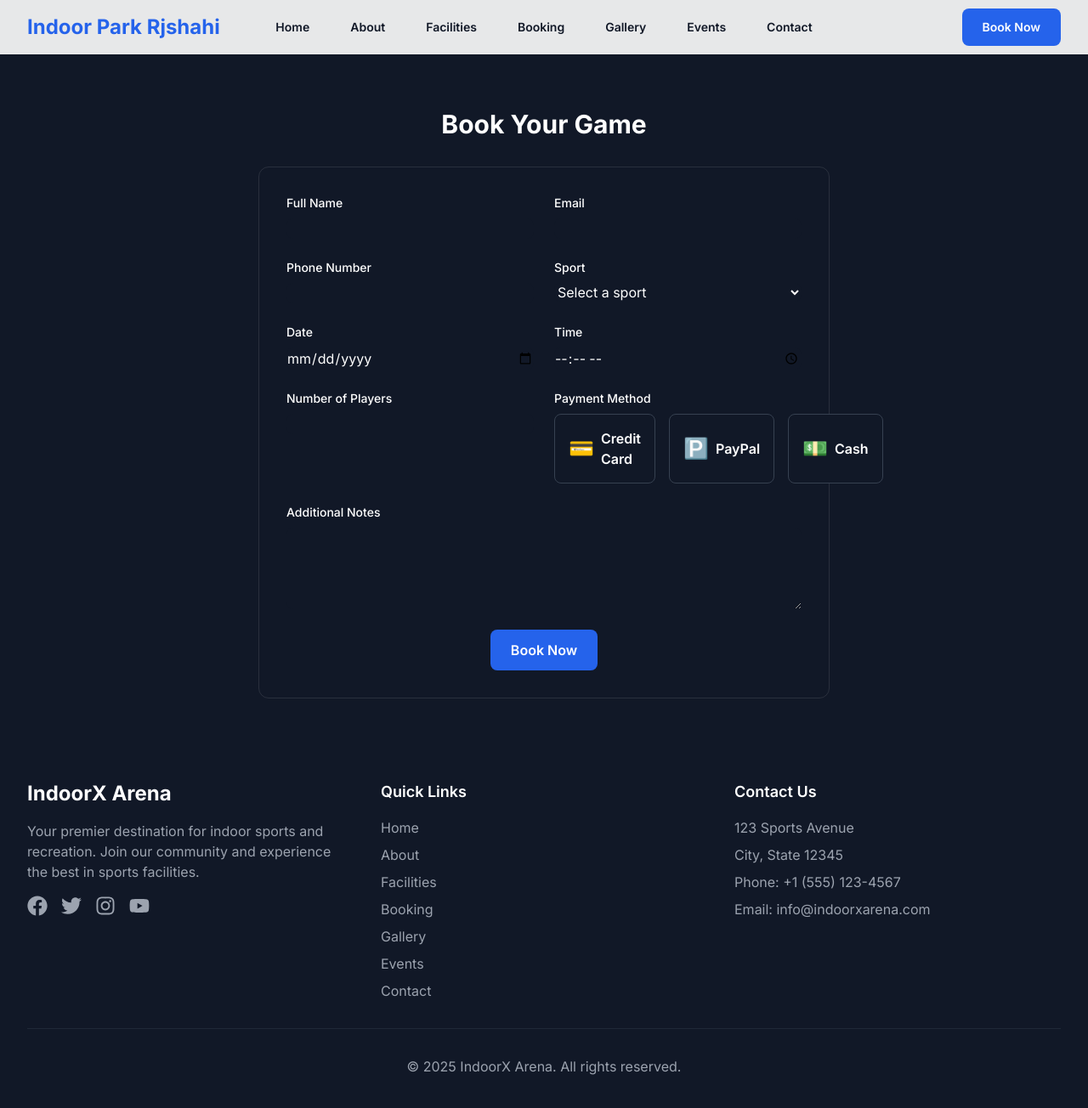
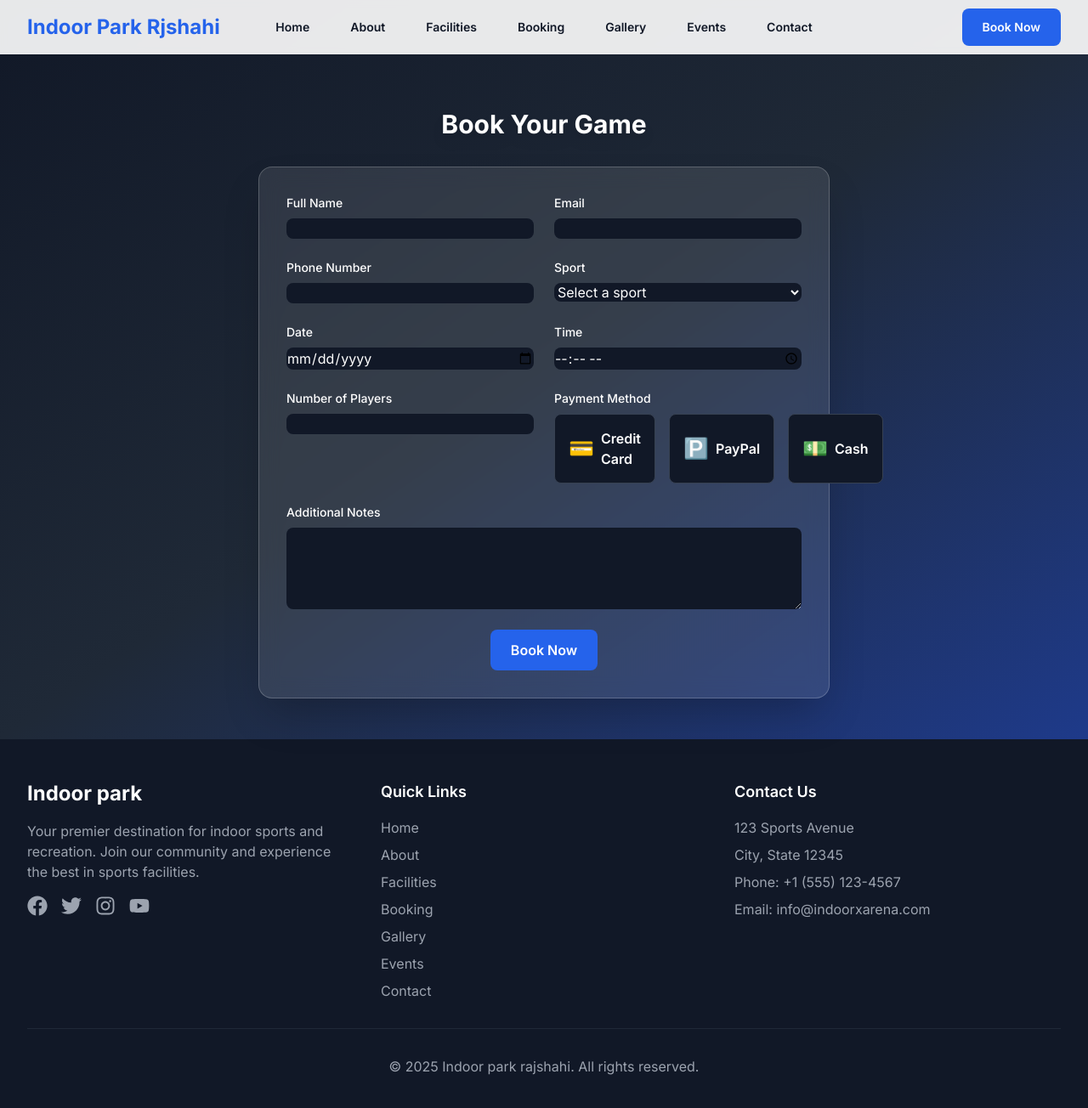
Before and after one commit to ra88ju/indor-playground, a Next.js app: page /booking in a window 1280 px wide. Shown: the top 1304 px of the page at 85% size. Built offline with nearby package versions, Linux system fonts and the light colour scheme.

Commit message:
Enhance BookingPage styling with gradient background, improved form aesthetics, and hover effects for better user experience.

```diff
--- a/app/booking/page.tsx
+++ b/app/booking/page.tsx
@@ -47,11 +47,11 @@ export default function BookingPage() {
   };
 
   return (
-    <main className="min-h-screen pt-20 bg-gray-900">
+    <main className="min-h-screen pt-20 bg-gradient-to-br from-gray-900 via-gray-800 to-blue-900">
       <div className="container-custom py-12">
         <div className="max-w-2xl mx-auto">
-          <h1 className="text-3xl font-bold text-center mb-8 text-white">Book Your Game</h1>
-          <form onSubmit={handleSubmit(onSubmit)} className="space-y-6 bg-gray p-8 rounded-xl border border-white/10">
+          <h1 className="text-3xl font-bold text-center mb-8 text-white drop-shadow-lg animate-fade-in">Book Your Game</h1>
+          <form onSubmit={handleSubmit(onSubmit)} className="space-y-6 bg-white/10 backdrop-blur-md p-8 rounded-2xl border border-white/20 shadow-2xl animate-fade-in-up">
             <div className="grid grid-cols-1 md:grid-cols-2 gap-6">
               <div>
                 <label htmlFor="name" className="block text-sm font-medium text-white mb-2">
@@ -61,7 +61,7 @@ export default function BookingPage() {
                   type="text"
                   id="name"
                   {...register("name", { required: "Name is required" })}
-                  className="mt-1 block w-full rounded-lg bg-gray-900 border-gray-700 text-white focus:border-blue-500 focus:ring-blue-500"
+                  className="mt-1 block w-full rounded-lg bg-gray-900 border-gray-700 text-white focus:border-blue-500 focus:ring-2 focus:ring-blue-400 hover:shadow-lg transition-all duration-200"
                 />
                 {errors.name && (
                   <p className="mt-1 text-sm text-red-500">{errors.name.message}</p>
@@ -82,7 +82,7 @@ export default function BookingPage() {
                       message: "Invalid email address",
                     },
                   })}
-                  className="mt-1 block w-full rounded-lg bg-gray-900 border-gray-700 text-white focus:border-blue-500 focus:ring-blue-500"
+                  className="mt-1 block w-full rounded-lg bg-gray-900 border-gray-700 text-white focus:border-blue-500 focus:ring-2 focus:ring-blue-400 hover:shadow-lg transition-all duration-200"
                 />
                 {errors.email && (
                   <p className="mt-1 text-sm text-red-500">{errors.email.message}</p>
@@ -97,7 +97,7 @@ export default function BookingPage() {
                   type="tel"
                   id="phone"
                   {...register("phone", { required: "Phone number is required" })}
-                  className="mt-1 block w-full rounded-lg bg-gray-900 border-gray-700 text-white focus:border-blue-500 focus:ring-blue-500"
+                  className="mt-1 block w-full rounded-lg bg-gray-900 border-gray-700 text-white focus:border-blue-500 focus:ring-2 focus:ring-blue-400 hover:shadow-lg transition-all duration-200"
                 />
                 {errors.phone && (
                   <p className="mt-1 text-sm text-red-500">{errors.phone.message}</p>
@@ -111,7 +111,7 @@ export default function BookingPage() {
                 <select
                   id="sport"
                   {...register("sport", { required: "Please select a sport" })}
-                  className="mt-1 block w-full rounded-lg bg-gray-900 border-gray-700 text-white focus:border-blue-500 focus:ring-blue-500"
+                  className="mt-1 block w-full rounded-lg bg-gray-900 border-gray-700 text-white focus:border-blue-500 focus:ring-2 focus:ring-blue-400 hover:shadow-lg transition-all duration-200"
                 >
                   <option value="">Select a sport</option>
                   {sports.map((sport) => (
@@ -133,7 +133,7 @@ export default function BookingPage() {
                   type="date"
                   id="date"
                   {...register("date", { required: "Date is required" })}
-                  className="mt-1 block w-full rounded-lg bg-gray-900 border-gray-700 text-white focus:border-blue-500 focus:ring-blue-500"
+                  className="mt-1 block w-full rounded-lg bg-gray-900 border-gray-700 text-white focus:border-blue-500 focus:ring-2 focus:ring-blue-400 hover:shadow-lg transition-all duration-200"
                 />
                 {errors.date && (
                   <p className="mt-1 text-sm text-red-500">{errors.date.message}</p>
@@ -148,7 +148,7 @@ export default function BookingPage() {
                   type="time"
                   id="time"
                   {...register("time", { required: "Time is required" })}
-                  className="mt-1 block w-full rounded-lg bg-gray-900 border-gray-700 text-white focus:border-blue-500 focus:ring-blue-500"
+                  className="mt-1 block w-full rounded-lg bg-gray-900 border-gray-700 text-white focus:border-blue-500 focus:ring-2 focus:ring-blue-400 hover:shadow-lg transition-all duration-200"
                 />
                 {errors.time && (
                   <p className="mt-1 text-sm text-red-500">{errors.time.message}</p>
@@ -167,7 +167,7 @@ export default function BookingPage() {
                     required: "Number of players is required",
                     min: { value: 1, message: "Minimum 1 player required" },
                   })}
-                  className="mt-1 block w-full rounded-lg bg-gray-900 border-gray-700 text-white focus:border-blue-500 focus:ring-blue-500"
+                  className="mt-1 block w-full rounded-lg bg-gray-900 border-gray-700 text-white focus:border-blue-500 focus:ring-2 focus:ring-blue-400 hover:shadow-lg transition-all duration-200"
                 />
                 {errors.players && (
                   <p className="mt-1 text-sm text-red-500">{errors.players.message}</p>
@@ -186,7 +186,7 @@ export default function BookingPage() {
                         ${
                           (watch('paymentMethod') === method.value)
                             ? 'bg-blue-900 border-blue-500 shadow-lg scale-105'
-                            : 'bg-gray-900 border-gray-700 hover:border-blue-400'
+                            : 'bg-gray-900 border-gray-700 hover:border-blue-400 hover:shadow-lg'
                         }
                       `}
                     >
@@ -215,7 +215,7 @@ export default function BookingPage() {
                 id="notes"
                 rows={4}
                 {...register("notes")}
-                className="mt-1 block w-full rounded-lg bg-gray-900 border-gray-700 text-white focus:border-blue-500 focus:ring-blue-500"
+                className="mt-1 block w-full rounded-lg bg-gray-900 border-gray-700 text-white focus:border-blue-500 focus:ring-2 focus:ring-blue-400 hover:shadow-lg transition-all duration-200"
               />
             </div>
 
--- a/app/components/Footer.tsx
+++ b/app/components/Footer.tsx
@@ -42,7 +42,7 @@ export default function Footer() {
         <div className="grid grid-cols-1 md:grid-cols-3 gap-8">
           {/* Brand Section */}
           <div>
-            <h2 className="text-2xl font-bold mb-4">IndoorX Arena</h2>
+            <h2 className="text-2xl font-bold mb-4">Indoor park </h2>
             <p className="text-gray-400 mb-4">
               Your premier destination for indoor sports and recreation. Join our community
               and experience the best in sports facilities.
@@ -92,7 +92,7 @@ export default function Footer() {
 
         <div className="mt-8 pt-8 border-t border-gray-800">
           <p className="text-center text-gray-400">
-            © {new Date().getFullYear()} IndoorX Arena. All rights reserved.
+            © {new Date().getFullYear()} Indoor park rajshahi. All rights reserved.
           </p>
         </div>
       </div>
```
